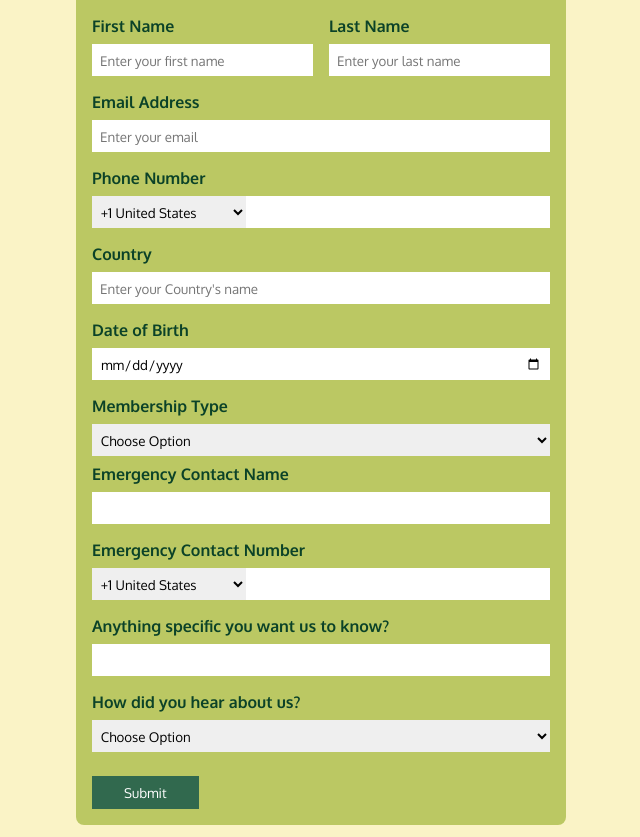
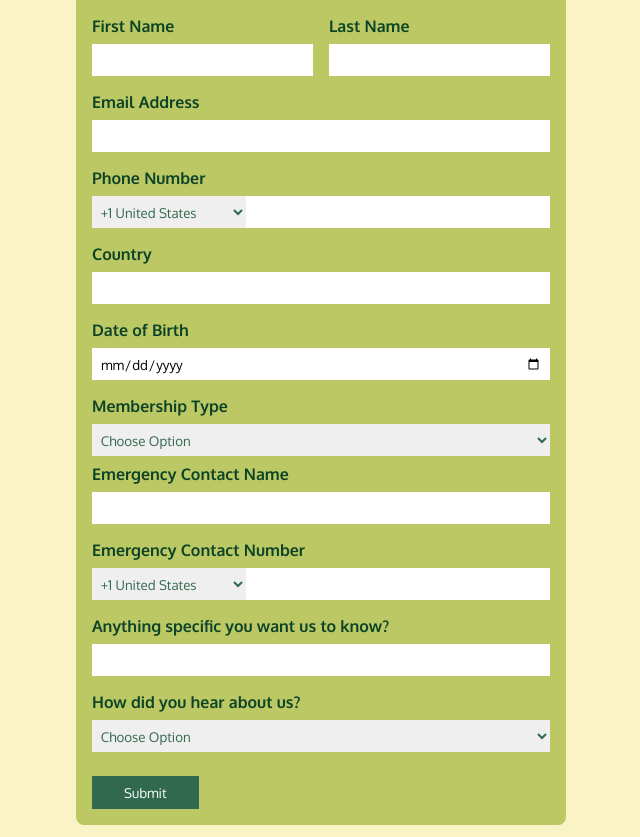
Before and after one commit to OjoFarouqAbiodun/Club-Membership-Form, a plain HTML site: page index.html in a window 1280 px wide. Shown: the part 62-899 px from the top of the page, without its empty margins (319-959 px from the left). Drawn offline with Linux system fonts and the light colour scheme.

Commit message:
Eight commit, made some changes

```diff
--- a/index.html
+++ b/index.html
@@ -17,19 +17,19 @@
             <div class="fullname">
                 <div class="form-item">
                     <label for="first-name">First Name</label>
-                    <input type="text" placeholder="Enter your first name">
+                    <input type="text" >
                 </div>
 
                 <div class="form-item">
                     <label for="last-name">Last Name</label>
-                    <input type="text" placeholder="Enter your last name">
+                    <input type="text" >
                 </div>
             </div>
 
 
             <div class="form-item">
                 <label for="email">Email Address</label>
-                <input type="email" placeholder="Enter your email">
+                <input type="email" >
             </div>
 
             <div class="form-item">
@@ -48,7 +48,7 @@
 
             <div class="form-item">
                 <label for="country">Country</label>
-                <input type="text" placeholder="Enter your Country's name">
+                <input type="text" >
             </div>
 
             <div class="form-item">
--- a/style.css
+++ b/style.css
@@ -62,6 +62,7 @@ body {
     height: 2rem;
     border: none;
     padding: .3rem;
+    color: #31694E
 }
 
 .telephone select:focus {
@@ -80,6 +81,7 @@ body {
     height: 2rem;
     border: none;
     padding: .3rem;
+     color: #31694E
 }
 
 #membership-type:focus {
@@ -92,6 +94,7 @@ body {
     border: none;
     padding: .3rem;
     width: 100%;
+    color: #31694E;
 }
 
 .about-us-question select:focus {
```
